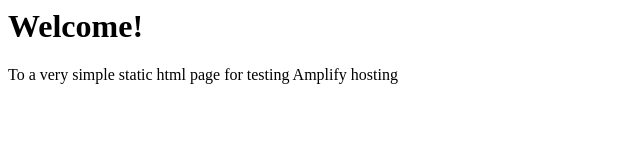
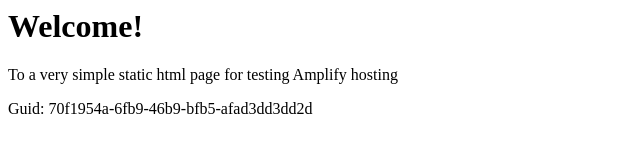
Before and after one commit to aws-aemilia-iad/Github-PR-Commit-Integration-Test-DoNotTouch-v1-prod-us-east-1, a website: page src/index.html in a window 1280 px wide. Shown: the whole page, without its empty margins (0-640 px from the left). Drawn offline with Linux system fonts and the light colour scheme.

Commit message:
commit from integ tests

```diff
--- a/src/index.html
+++ b/src/index.html
@@ -1,3 +1,5 @@
+
+
 <html lang="en">
 
 <head>
@@ -10,6 +12,6 @@
 <body>
     <h1>Welcome!</h1>
     <p>To a very simple static html page for testing Amplify hosting</p>
-</body>
+    <p>Guid: 70f1954a-6fb9-46b9-bfb5-afad3dd3dd2d</p></body>
 
 </html>
```
